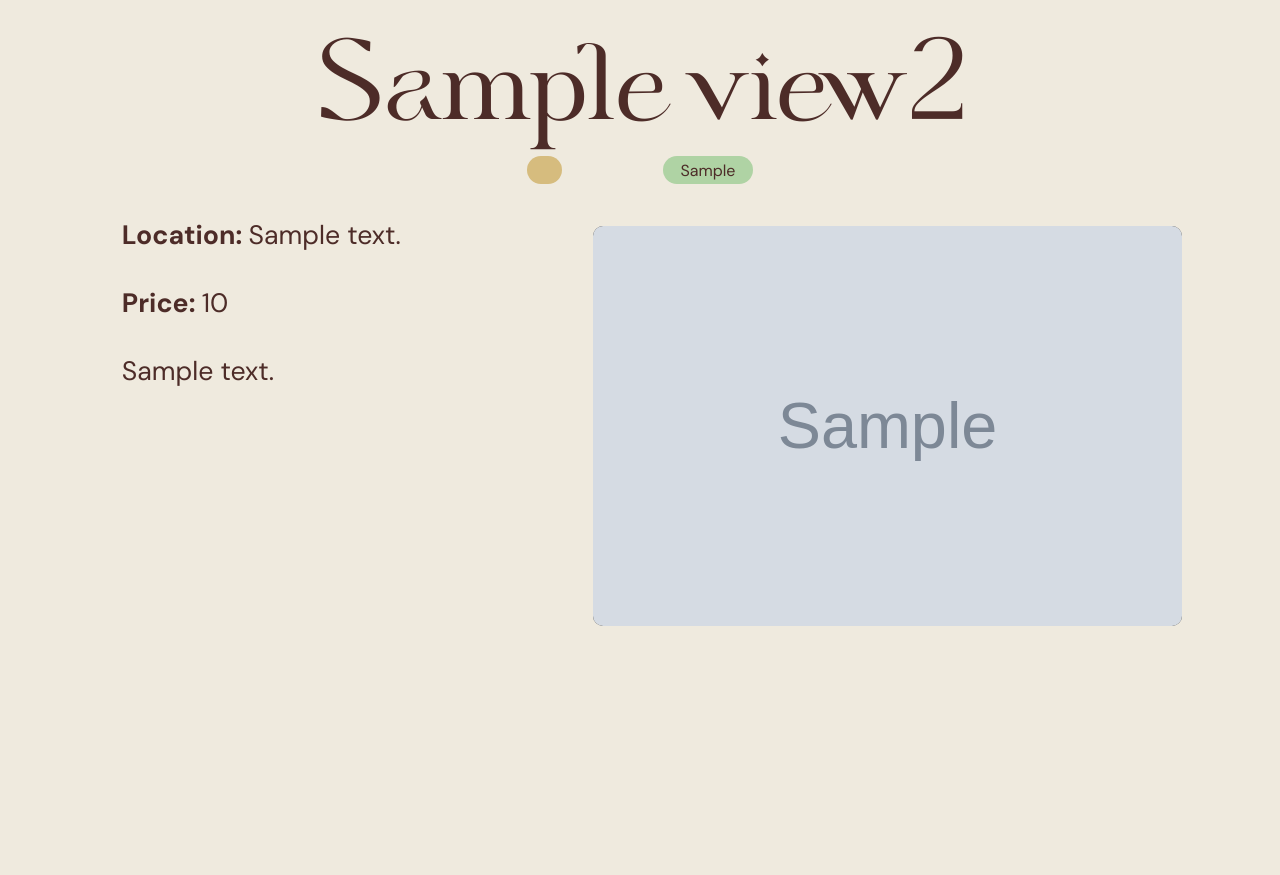
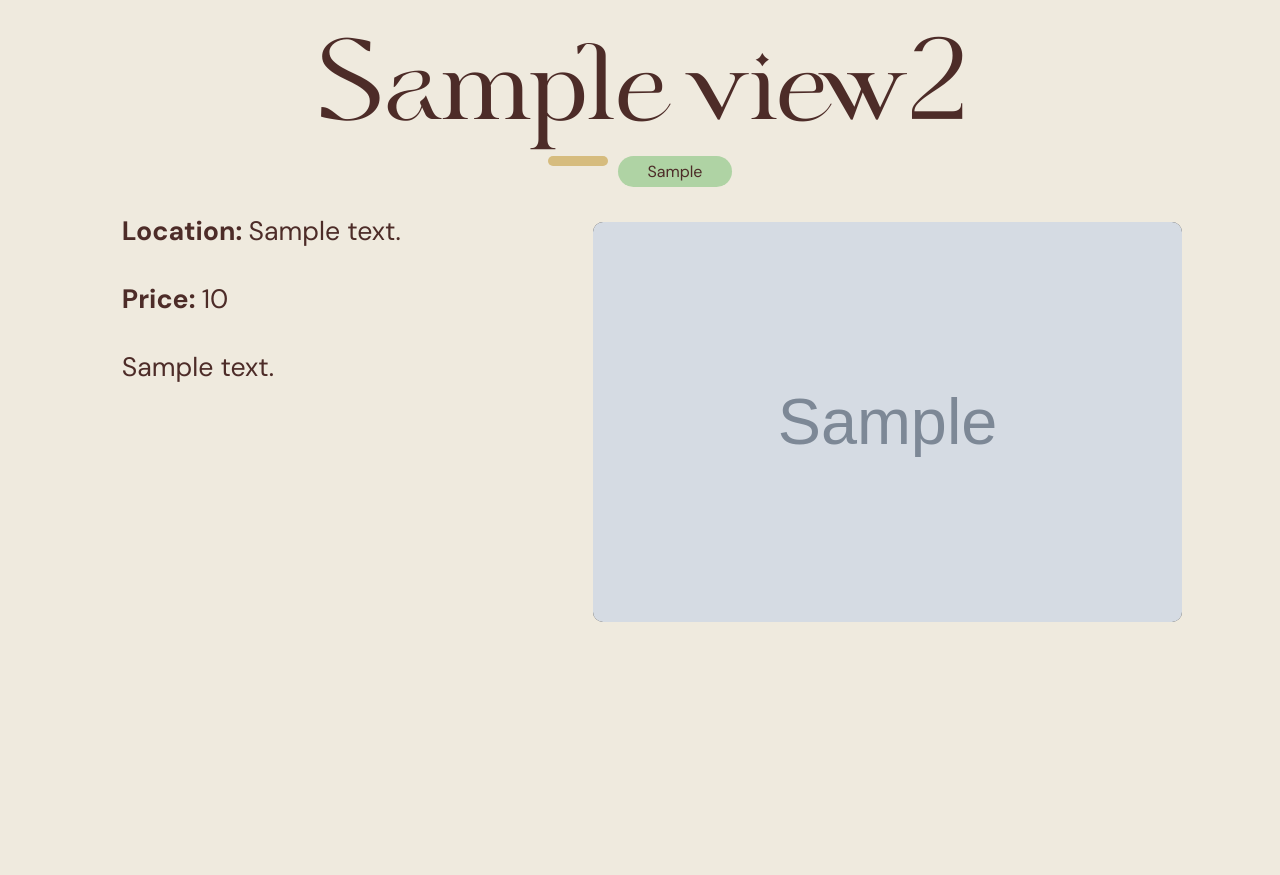
Before and after one commit to tiluuta/LAspots, a PHP site: page /details-spots.php?id=1 in a window 1280 px wide. Shown: the part 70-945 px from the top of the page. Before the commit the page ends 696 px from the top, so only its background shows below. Run offline with PHP 8.4, Linux system fonts and the light colour scheme; tables that the repository leaves empty or names only in its code hold one stand-in row (values such as "Sample post"); grey boxes marked "Sample" are stand-in pictures; data that the repository does not hold is empty; some libraries are stand-ins or nearby versions.

Commit message:
couple tiny style changes

```diff
--- a/details-spots.php
+++ b/details-spots.php
@@ -19,6 +19,7 @@ session_start();
             margin-left:auto;
             margin-right:4%;
             border-radius: 20px;
+            text-align:left;
         }
         .ol-popup {
             position: absolute;
@@ -57,6 +58,7 @@ session_start();
         }
         #detailsBox{
             text-align: center;
+            height:100%;
         }
         #imageBox{
             Float: right;
@@ -70,6 +72,7 @@ session_start();
             float: left;
             text-align: left;
             width: 35%;
+            height:fit-content;
             /*border: 1px red solid;*/
             margin-left: 5%;
             font-size: 20pt;
@@ -82,34 +85,28 @@ session_start();
         #interestBubbles{
             text-align: center;
             /*border: 1px solid red;*/
-            width: 30%;
-            margin: auto;
+            display:flex;
+            gap:10px;
+            max-width:40%;
+            justify-content: center;
             height: 3%;
+            margin:auto;
         }
         #typeBox{
             border-radius: 20px;
             background-color: #D6BC7E;
-            width: auto;
-            height: 100%;
+            width: fit-content;
+            height: fit-content;
             float: left;
-            padding-top: 1%;
-            padding-left: 5%;
-            padding-right: 5%;
-            margin-left: 18%;
-
-
+            padding: 5px 30px 5px 30px;
         }
         #interestBox{
             border-radius: 20px;
             background-color: #AFD3A4;
-            width: auto;
-            height: 100%;
+            width: fit-content;
+            height: fit-content;
             float: right;
-            padding-top: 1%;
-            padding-left: 5%;
-            padding-right: 5%;
-            margin-right: 18%;
-
+            padding: 5px 30px 5px 30px;
         }
 
     </style>
@@ -191,19 +188,13 @@ echo $navbar;
                 if(!empty(($_SESSION['username']))) {
                 if ($_SESSION['username'] == 'admin' && $_SESSION['password'] == 'pw'){
                 ?>
-                    <a class="small-button green" style="padding:12px 30px 10px 30px;" href='admin-edit.php?id=<?php echo$currentrow["spot_id"]?>'>Edit</a>
-                    <a class="small-button brown" style="padding:12px 30px 10px 30px;" href='admin-delete.php?id=<?php echo$currentrow["spot_id"]?>'>Delete</a>
+                    <a class="small-button green" style="padding:12px 30px 10px 30px;" href='admin-edit.php?id=<?php echo $_REQUEST["id"]?>'>Edit</a>
+                    <a class="small-button brown" style="padding:12px 30px 10px 30px;" href='admin-delete.php?id=<?php echo $_REQUEST["id"]?>'>Delete</a>
                 <?php
                 }}
                 ?>
             </div>
         </div>
-    </div>
-
-    <div style="position:absolute;">
-
-    </div>
-
         <div id="map">
             <?php
             $url = 'https://geocode.maps.co/search?q='.$address;
@@ -310,6 +301,7 @@ echo $navbar;
                 }
             </script>
         </div>
+    </div>
 
 </div>
 
--- a/navbar.php
+++ b/navbar.php
@@ -13,7 +13,7 @@
             <a href="frontpage.php" class="logo">&nbsp;</a>
             <a href="search-spots.php">Search</a>
             <a href="upload-spots.php" style="margin-left:50px;">Upload a Spot</a>
-            <a href="account.php" style="margin-left:auto;margin-right:50px;">Admin Page</a>
+            <a href="account.php" style="margin-left:auto;margin-right:50px;">Admin Panel</a>
         </div>';
         }
     }
--- a/search-spots.php
+++ b/search-spots.php
@@ -1,11 +1,11 @@
 <?php
 session_start();
 
-if(!empty($_SESSION['username'])) {
+/*if(!empty($_SESSION['username'])) {
     if ($_SESSION['username'] == 'admin' && $_SESSION['password'] == 'pw') {
         header("Location: search-spots-admin.php");
     }
-}
+}*/
 
 $host = "webdev.iyaserver.com";
 $userid = "sandmanl";
```
Lines whose indentation alone changed are shown as unchanged.
